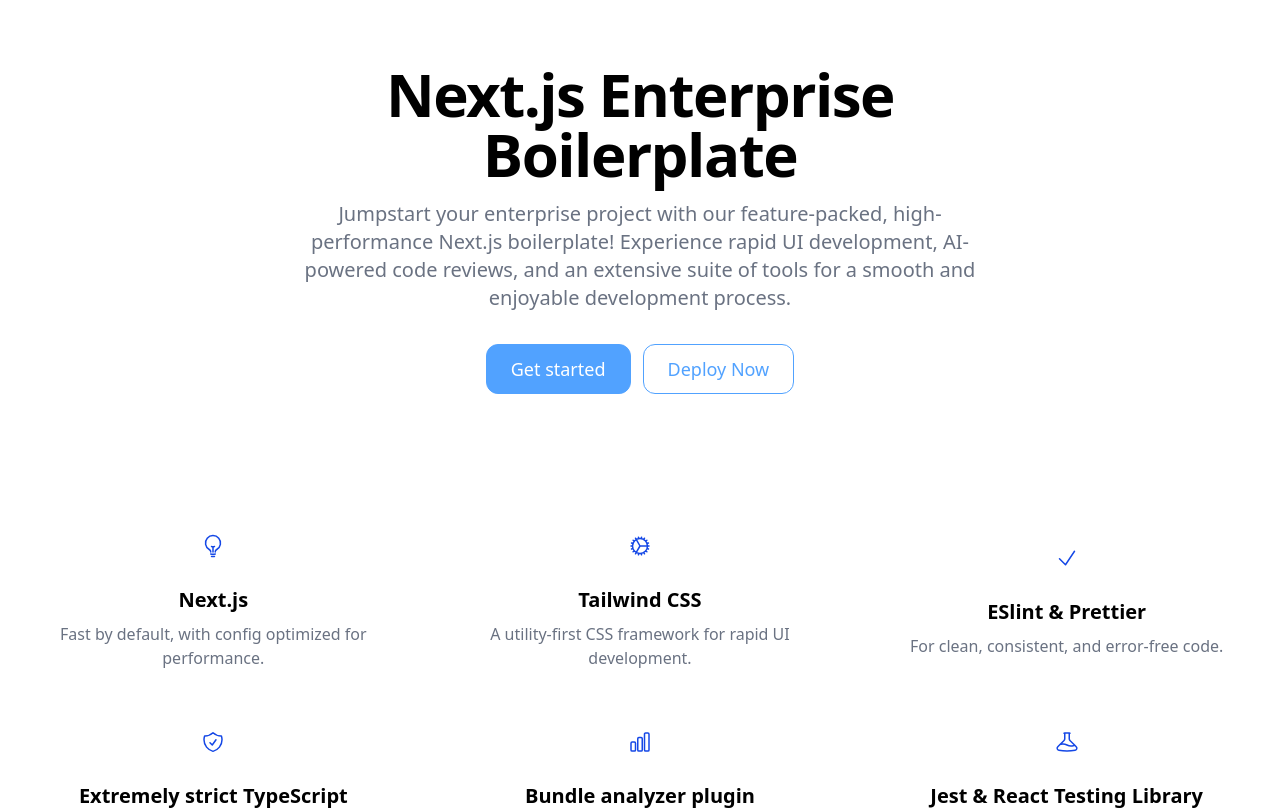
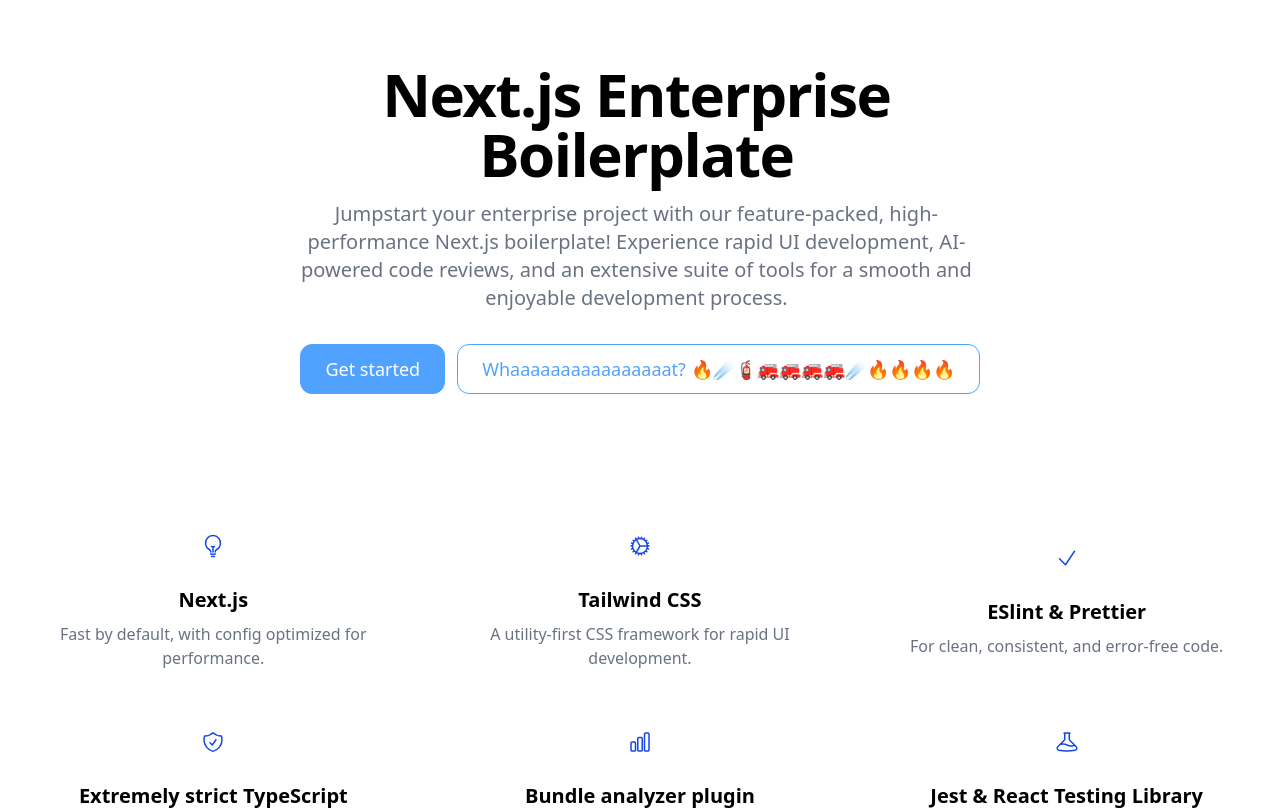
Before and after one commit to bedasherling/asher, a Next.js app: page / in a window 1280 px wide. Shown: the top 810 px of the page. Built offline with nearby package versions, Linux system fonts and the light colour scheme.

Commit message:
Update page.tsx mmmmmmmmmhmmmmmmmm 🤩🥸🤩🥸🤩🥰🥰

```diff
--- a/app/page.tsx
+++ b/app/page.tsx
@@ -41,7 +41,7 @@
               href="https://vercel.com/new/git/external?repository-url=https://github.com/Blazity/next-enterprise"
               intent="secondary"
             >
-              Deploy Now
+              Whaaaaaaaaaaaaaaaat? 🔥☄️🧯🚒🚒🚒🚒☄️🔥🔥🔥🔥
             </Button>
           </div>
         </div>
```
